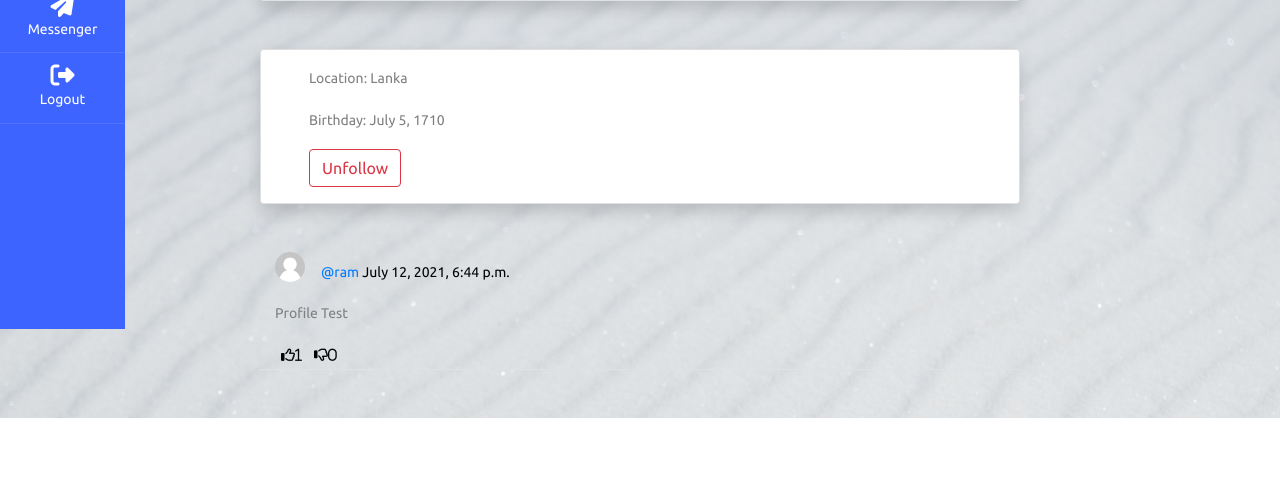
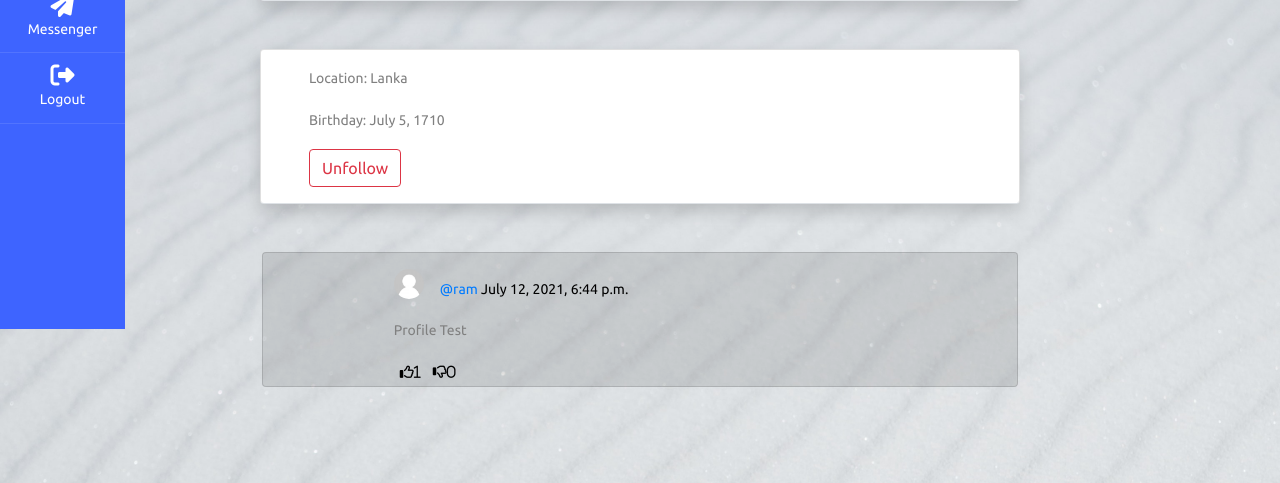
Before and after one commit to JohnPeter-hub/Hono-project, a Django app: page /social/profile/3/ in a window 1280 px wide. Shown: the part 471-954 px from the top of the page. Before the commit the page ends 889 px from the top, so only its background shows below. Run offline with Django 3.2, Linux system fonts and the light colour scheme; a user stored in the database is signed in; data comes from the database, SQL or seed files in the repository; both versions use the stored data as it was after the commit; data that the repository does not hold is empty; some libraries are stand-ins or nearby versions.

Commit message:
Change appearance of Postlist

```diff
--- a/hono/social/templates/social/profile.html
+++ b/hono/social/templates/social/profile.html
@@ -3,6 +3,11 @@
 
 
 {% block content%}
+<style>
+  .bg-trans{
+    background-color: rgba(1, 1, 1, 0.1);
+  }
+</style>
 <div class="container">
     <!-- <div class="row mt-5">
     <div class="col-md-3 col-sm-6 ">
@@ -63,9 +68,11 @@
       </div>
     </div>
 
+    <div class="container justify-content-center">
       {% for post in posts %}
-    <div class="row justify-content-center mt-5">
-        <div class="col-md-8 col sm-12 border-bottom">
+      <div class="card mb-5 mt-5 bg-trans" style="width: 70%; margin-left: 15%;">
+        <div class="row justify-content-center mt-3">
+          <div class="col-md-8 col sm-12">
             <div>
               <a href="{% url 'profile' post.author.profile.pk %}">
                   <img src="{{ post.author.profile.picture.url }}" alt="" class="rounded-circle post-img" height="30" width="30">
@@ -80,7 +87,7 @@
                   <div class="row">
                       {% for img in post.image.all %}
                           <div class="col-md-4 col-xs-12">
-                            <img src="{{ img.image.url }}" class="post-image" style="height:100%; width:100%;">
+                              <img src="{{ img.image.url }}" class="post-image" style="height: 100%; width:100%">
                           </div>
 
                       {% endfor %}
@@ -112,7 +119,8 @@
 
           </div>
       </div>
-
+      </div>
     {%endfor%}
     </div>
+</div>
 {% endblock content%}
--- a/hono/static/social/css/style.css
+++ b/hono/static/social/css/style.css
@@ -38,6 +38,7 @@
 
     border-radius: 10px;
     margin-bottom: 10px;
+
 }
 
 .child-comment{
```
Also changed, not shown: hono/social/templates/social/explore.html (+7 -4 lines), hono/social/templates/social/post_list.html (+17 -3 lines), hono/social/templates/social/thread.html (+7 -2 lines), hono/db.sqlite3, hono/media/uploads/profile_pictures/Screenshot_from_2021-06-30_21-44-35.png (added). Lines whose indentation alone changed are shown as unchanged.
